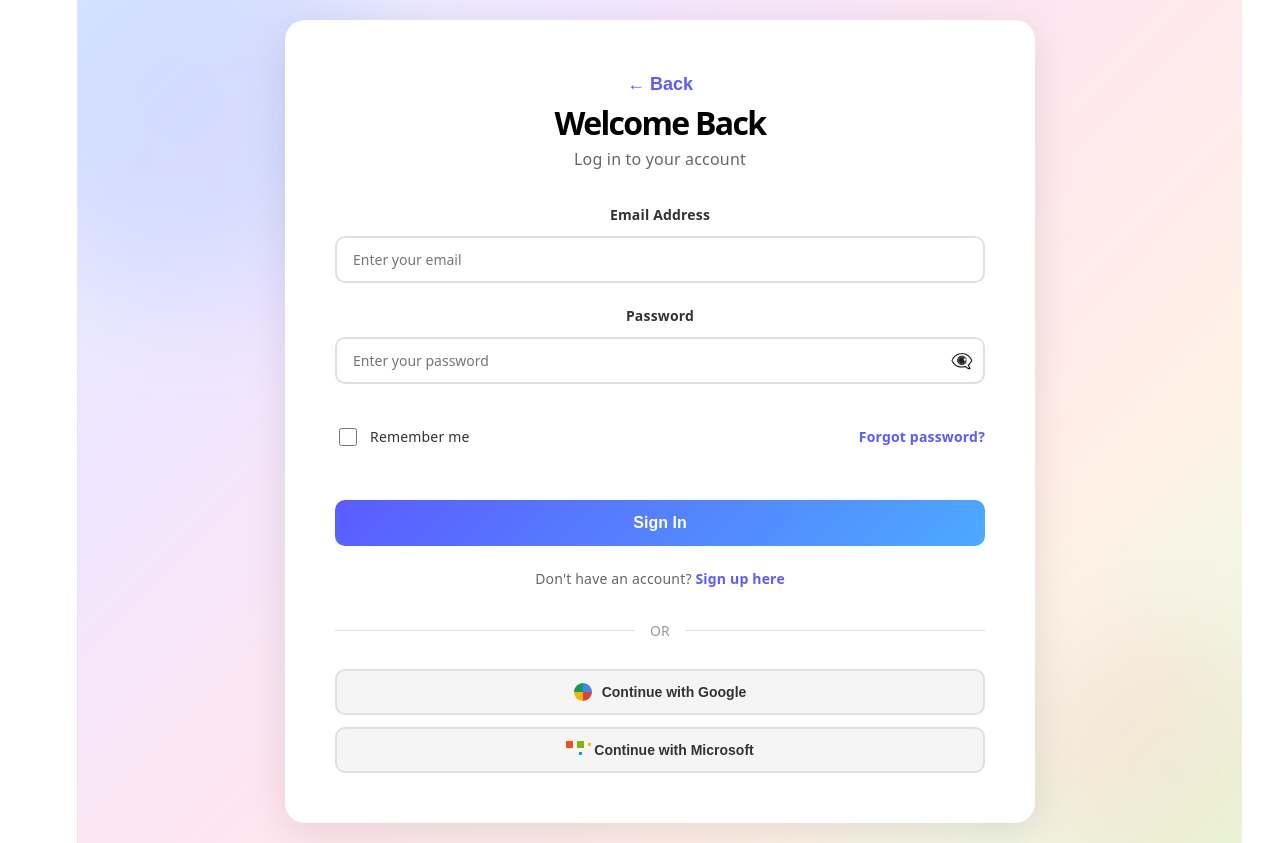
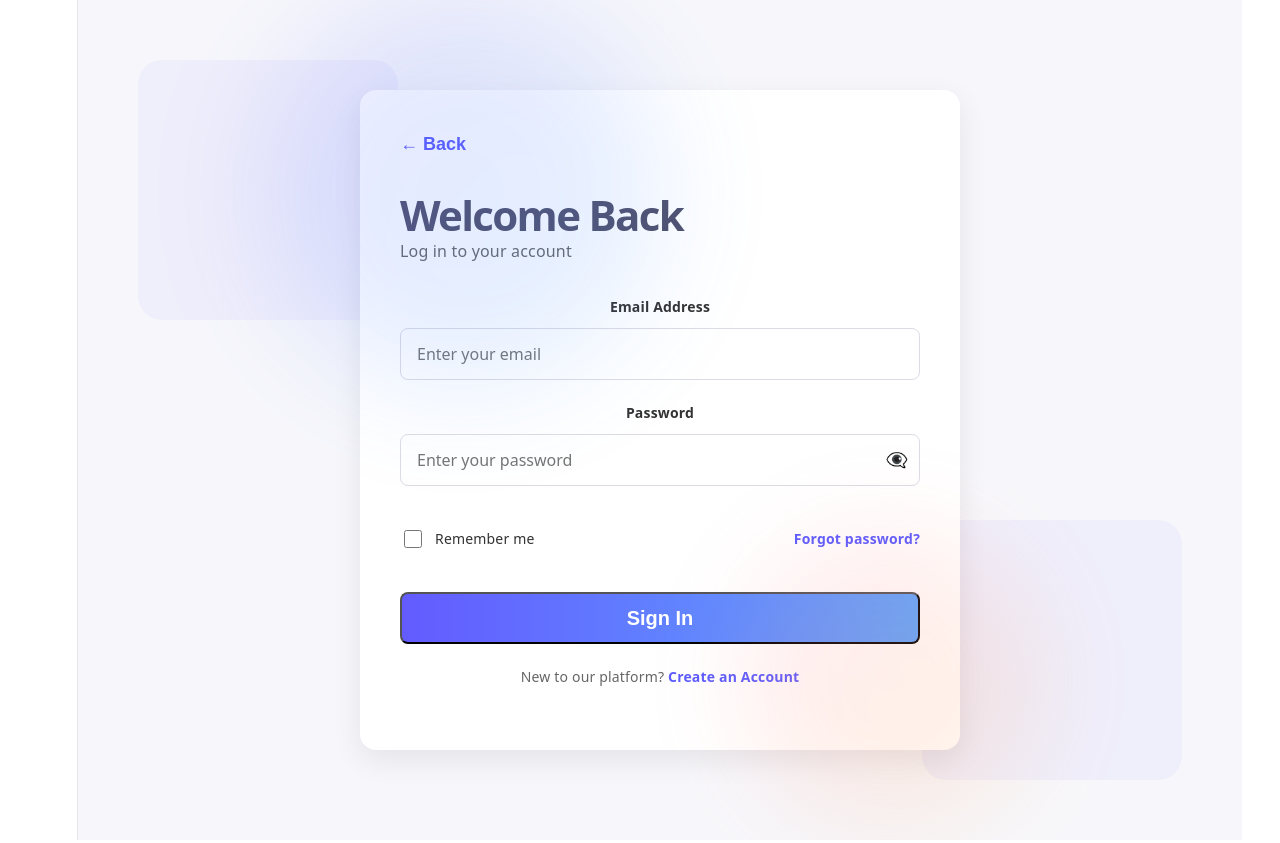
Before and after one commit to akp660/ClientSolution_Website, a React (Vite) app: page / in a window 1280 px wide. Both pictures are taken after a click on the button "Log In". Built offline with nearby package versions, Linux system fonts and the light colour scheme; the HTML template or start-up script is replaced by a standard one.

Commit message:
decorative changes

```diff
--- a/src/pages/Login.jsx
+++ b/src/pages/Login.jsx
@@ -37,9 +37,11 @@ const Login = ({ onBackToLanding }) => {
     <div className="auth-container">
       <div className="auth-card">
         <div className="auth-header">
+
   <button className="back-btn" onClick={onBackToLanding}>
     ← Back
   </button>
+
   <h1>Welcome Back</h1>
   <p>Log in to your account</p>
 </div>
@@ -98,10 +100,10 @@ const Login = ({ onBackToLanding }) => {
         </form>
 
         <div className="auth-footer">
-          <p>Don't have an account? <span onClick={() => console.log('navigate to signup')}>Sign up here</span></p>
+          <p>New to our platform? <span onClick={() => console.log('navigate to signup')}>Create an Account</span></p>
         </div>
 
-        <div className="divider">
+        {/*<div className="divider">
           <span>OR</span>
         </div>
 
@@ -120,7 +122,7 @@ const Login = ({ onBackToLanding }) => {
       {/* Decorative circles */}
       <div className="circle circle-login-1"></div>
       <div className="circle circle-login-2"></div>
-    </div>
+    </div></div>
   );
 };
 
--- a/src/pages/SignUp.jsx
+++ b/src/pages/SignUp.jsx
@@ -186,10 +186,10 @@ const SignUp = ({ onBackToLanding }) => {
         </form>
 
         <div className="auth-footer">
-          <p>Already have an account? <span onClick={() => console.log('navigate to login')}>Sign in here</span></p>
+          <p>Already have an account? <span onClick={() => console.log('navigate to login')}>Sign in instead</span></p>
         </div>
 
-        <div className="divider">
+        {/*<div className="divider">
           <span>OR</span>
         </div>
 
@@ -208,7 +208,7 @@ const SignUp = ({ onBackToLanding }) => {
       {/* Decorative circles */}
       <div className="circle circle-signup-1"></div>
       <div className="circle circle-signup-2"></div>
-    </div>
+    </div></div>
   );
 };
 
--- a/src/styles/Auth.css
+++ b/src/styles/Auth.css
@@ -3,7 +3,7 @@
 .auth-container {
   width: 100%;
   min-height: 100vh;
-  background: linear-gradient(135deg, #e6f2ff 0%, #f0e6ff 25%, #ffe6f0 50%, #fff0e6 75%, #e6ffe6 100%);
+  background: #f7f7fb;
   display: flex;
   align-items: center;
   justify-content: center;
@@ -14,18 +14,18 @@
 
 .auth-card {
   background: #fff;
-  border-radius: 20px;
-  box-shadow: 0 10px 40px rgba(0, 0, 0, 0.1);
-  padding: 50px;
-  max-width: 650px;
+  border-radius: 16px;
+  box-shadow: 0 10px 30px rgba(0, 0, 0, 0.08);
+  padding: 40px;
+  max-width: 520px;
   width: 100%;
   position: relative;
   z-index: 10;
 }
 
 .auth-header {
+  text-align: left;
   margin-bottom: 30px;
-  position: relative;
 }
 
 .back-btn {
@@ -46,10 +46,10 @@
 }
 
 .auth-header h1 {
-  font-size: 32px;
-  font-weight: 800;
-  color: #000;
-  margin: 0 0 10px 0;
+  font-size: 42px;
+  font-weight: 700;
+  color: #4f4f6b;
+  margin-bottom: 10px;
 }
 
 .auth-header p {
@@ -85,12 +85,14 @@
 
 .form-group input,
 .form-group textarea {
-  padding: 12px 16px;
-  border: 2px solid #e0e0e0;
-  border-radius: 10px;
-  font-size: 14px;
+  width: 100%;
+  height: 52px;
+  padding: 0 16px;
+  border: 1px solid #dcdce5;
+  border-radius: 8px;
+  font-size: 16px;
   font-family: inherit;
-  transition: all 0.3s ease;
+  box-sizing: border-box;
 }
 
 .form-group input:focus,
@@ -194,16 +196,13 @@
 
 /* Submit Button */
 .btn-submit {
-  padding: 14px 20px;
-  background: linear-gradient(135deg, #5b5bff, #4da9ff);
-  color: #fff;
-  border: none;
-  border-radius: 10px;
-  font-size: 16px;
+  width: 100%;
+  height: 52px;
+  border-radius: 8px;
+  background: linear-gradient(90deg, #635bff, #5ea6ff);
+  color: white;
+  font-size: 20px;
   font-weight: 600;
-  cursor: pointer;
-  transition: all 0.3s ease;
-  margin-top: 10px;
 }
 
 .btn-submit:hover {
@@ -410,3 +409,25 @@
     font-size: 16px;
   }
 }
+
+.auth-container::before {
+  content: '';
+  position: absolute;
+  width: 260px;
+  height: 260px;
+  border-radius: 24px;
+  background: rgba(99, 91, 255, 0.05);
+  top: 60px;
+  left: 60px;
+}
+
+.auth-container::after {
+  content: '';
+  position: absolute;
+  width: 260px;
+  height: 260px;
+  border-radius: 24px;
+  background: rgba(99, 91, 255, 0.05);
+  bottom: 60px;
+  right: 60px;
+}
--- a/src/styles/Landing.css
+++ b/src/styles/Landing.css
@@ -31,6 +31,7 @@
   top: 50%;
   left: 50%;
   transform: translate(-50%, -50%);
+  border: 2px solid #dc143c;
 }
 
 /* Navbar */
```
Lines whose indentation alone changed are shown as unchanged.
